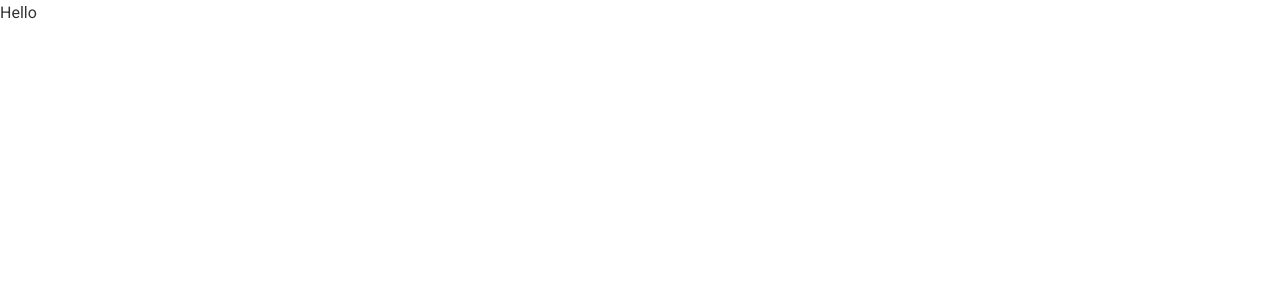
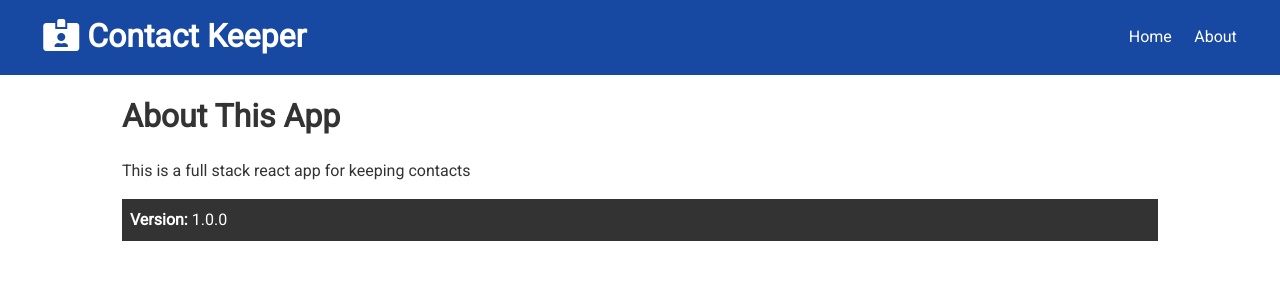
Before and after one commit to HariBhandari07/MERN-Contact-Keeper, a React (Create React App) app in the folder client/: page /about in a window 1280 px wide. Shown: the top 300 px of the page. Built offline with nearby package versions, Linux system fonts and the light colour scheme.

Commit message:
Setup  navbar, about page and structure for homepage

```diff
--- a/client/package.json
+++ b/client/package.json
@@ -35,5 +35,8 @@
       "last 1 safari version"
     ]
   },
-  "proxy": "http://localhost:5000"
+  "proxy": "http://localhost:5000",
+  "devDependencies": {
+    "prettier": "^2.1.1"
+  }
 }
--- a/client/src/App.js
+++ b/client/src/App.js
@@ -1,12 +1,24 @@
-import React from 'react';
-import './App.css';
+import React, { Fragment } from 'react'
+import { BrowserRouter as Router, Route, Switch } from 'react-router-dom'
+import './App.css'
+import Navbar from './components/layout/Navbar'
+import Home from './components/pages/Home'
+import About from './components/pages/About'
 
 function App() {
-  return (
-    <div className="App">
-      Hello
-    </div>
-  );
+    return (
+        <Router>
+            <Fragment>
+                <Navbar />
+                <div className="container">
+                    <Switch>
+                        <Route exact path='/' component={Home} />
+                        <Route exact path='/about' component={About} />
+                    </Switch>
+                </div>
+            </Fragment>
+        </Router>
+    )
 }
 
-export default App;
+export default App
--- /dev/null
+++ b/client/src/components/layout/Navbar.js
@@ -0,0 +1,35 @@
+import React from 'react'
+import PropTypes from 'prop-types'
+import { Link } from 'react-router-dom'
+
+const Navbar = ({ title, icon }) => {
+    return (
+        <div className="navbar bg-primary">
+            <h1>
+                <Link to='/'>
+                    <i className={icon} /> {title}
+                </Link>
+            </h1>
+            <ul>
+                <li>
+                    <Link to='/home'>Home</Link>
+                </li>
+                <li>
+                    <Link to='/about'>About</Link>
+                </li>
+            </ul>
+        </div>
+    )
+}
+
+Navbar.propTypes = {
+    title: PropTypes.string.isRequired,
+    icon: PropTypes.string
+}
+
+Navbar.defaultProps = {
+    title: 'Contact Keeper',
+    icon: 'fas fa-id-card-alt'
+}
+
+export default Navbar
--- /dev/null
+++ b/client/src/components/pages/About.js
@@ -0,0 +1,15 @@
+import React from 'react'
+
+const About = () => {
+    return (
+        <div>
+            <h1>About This App</h1>
+            <p className="my-1">This is a full stack react app for keeping contacts</p>
+            <p className="bg-dark p">
+                <strong>Version: </strong>1.0.0
+            </p>
+        </div>
+    )
+}
+
+export default About
--- /dev/null
+++ b/client/src/components/pages/Home.js
@@ -0,0 +1,11 @@
+import React from 'react'
+
+const Home = () => {
+    return (
+        <div>
+            Home
+        </div>
+    )
+}
+
+export default Home
```
Also changed, not shown: 2 other files (tests, documents, lock files or other folders).
